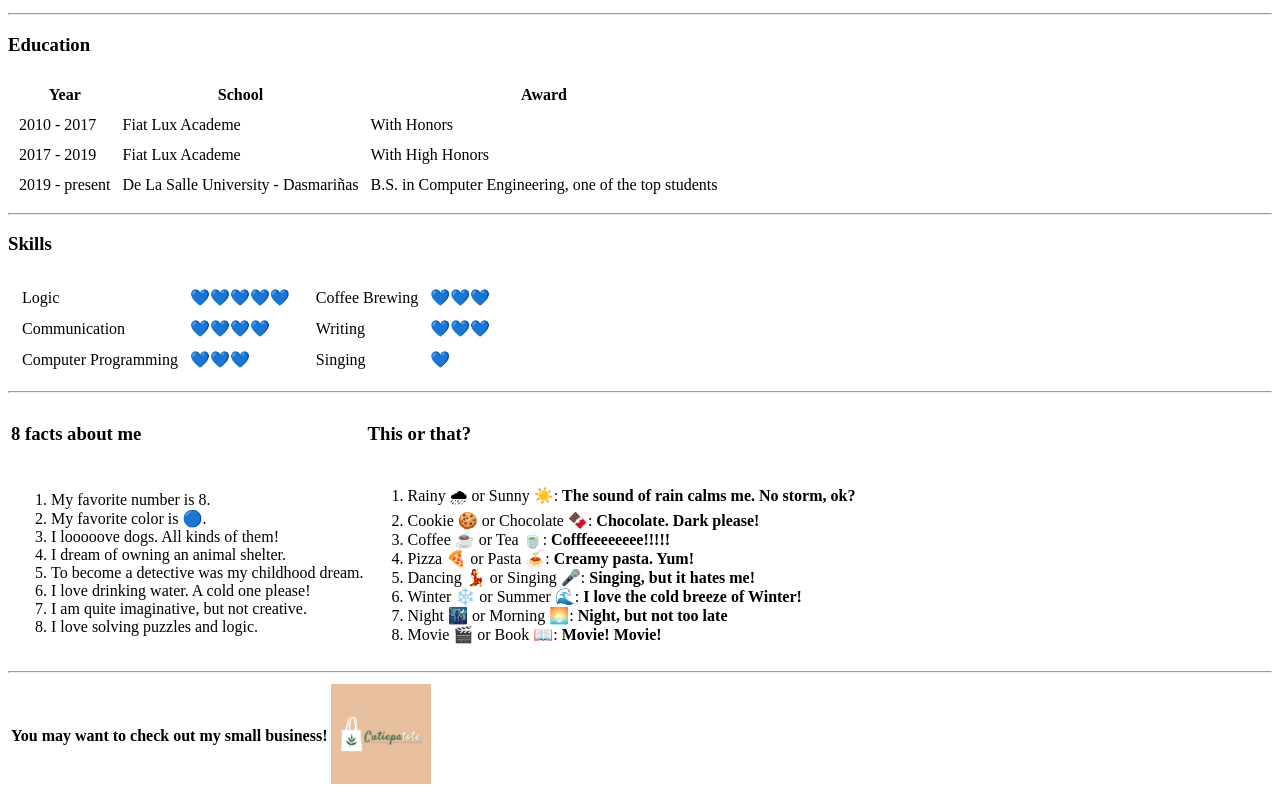
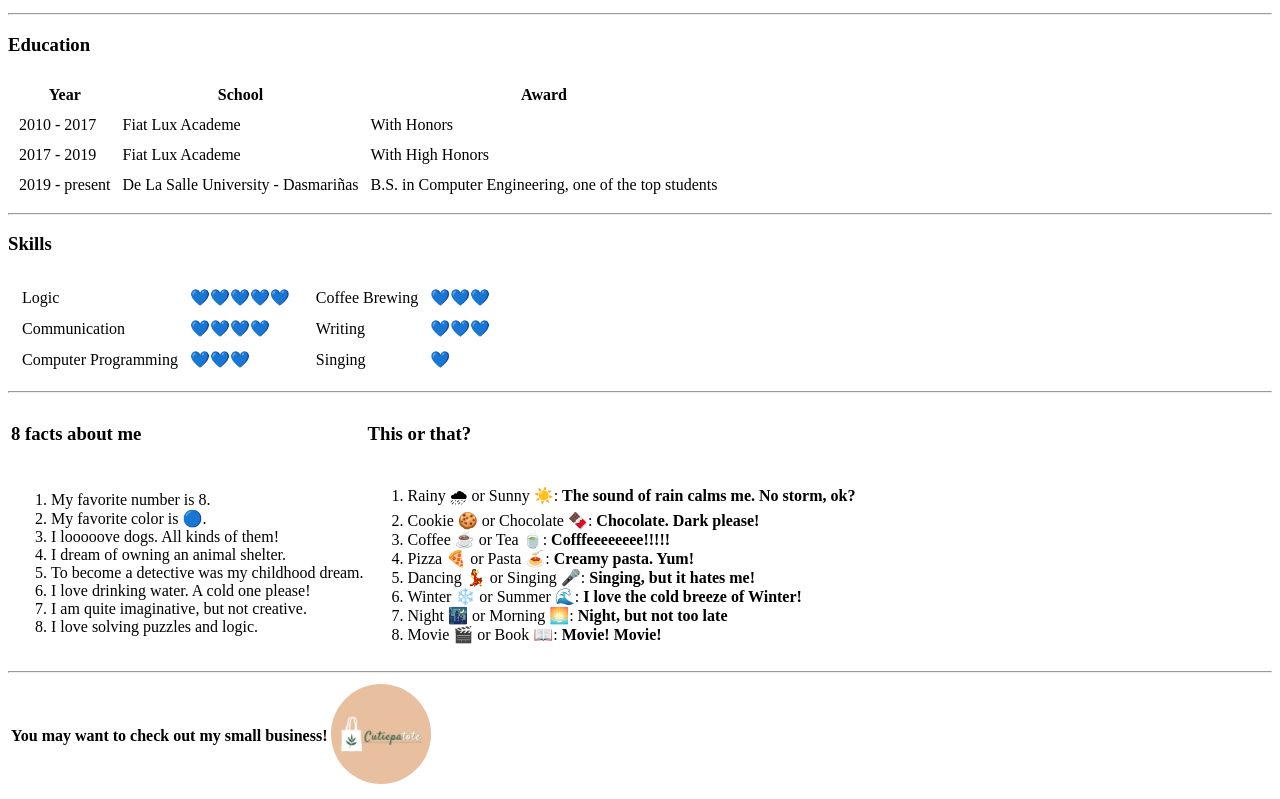
Before and after one commit to venicee08/VenicePersonalProfile, a plain HTML site: page profile.html in a window 1280 px wide. Shown: the part 328-1127 px from the top of the page. Drawn offline with Linux system fonts and the light colour scheme.

Commit message:
Update profile.html

```diff
--- a/profile.html
+++ b/profile.html
@@ -135,7 +135,7 @@
     <table>
       <tr>
         <td><strong>You may want to check out my small business!</strong></td>
-        <td><a href="https://twitter.com/Cutiepatote_" target="_blank"><img src = images/Cutiepatote_logo.jpg width = "100px" alt=cutiepatote-logo></a></td>
+        <td><a href="https://twitter.com/Cutiepatote_" target="_blank"><img src = images/Cutiepatote_logo.jpg style = "border-radius: 80%" width = "100px" alt=cutiepatote-logo></a></td>
       </tr>
     </table>
   </body>
```
